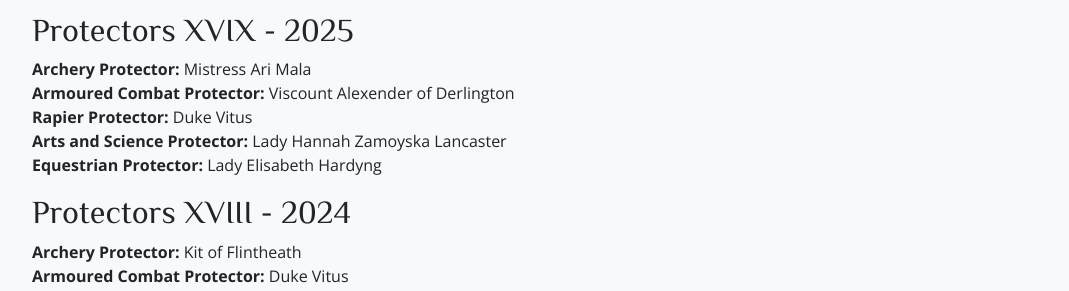
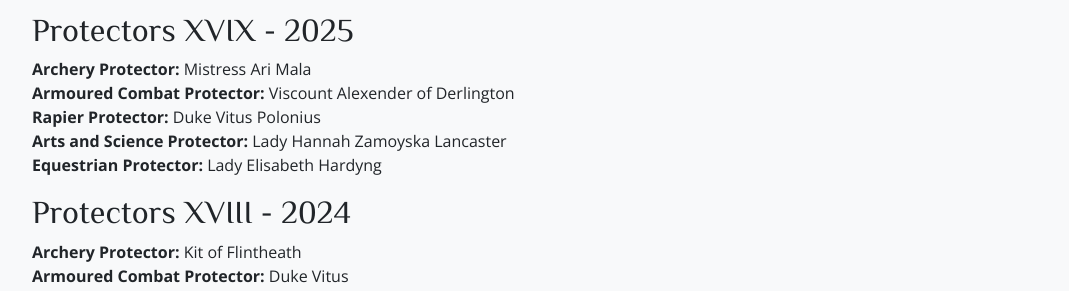
Before and after one commit to drachenwald/insulae-draconis, a Jekyll site: the page built from activities/protectors.md, in a window 1280 px wide and 900 px high, scrolled down 340 px. Shown: the part 154-445 px from the top of the window, without its empty margins (50-1119 px from the left). Built offline with Jekyll 4.4.1, drawn with Linux system fonts in a browser that asks for light colours; comment, search, counter and statistics services are not loaded.

Commit message:
Update protectors.yaml

```diff
--- a/_data/protectors.yaml
+++ b/_data/protectors.yaml
@@ -24,7 +24,7 @@ winners:
       - field: heavy
         name: Viscount Alexender of Derlington
       - field: rapier
-        name: Duke Vitus
+        name: Duke Vitus Polonius
       - field: aands
         name: Lady Hannah Zamoyska Lancaster
       - field: equestrian
```
